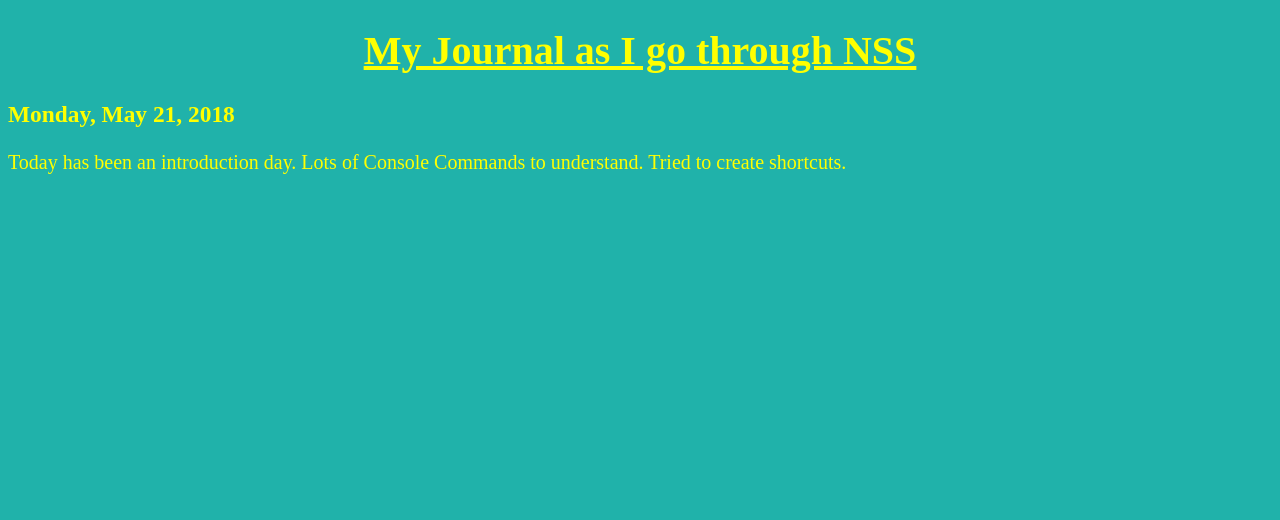
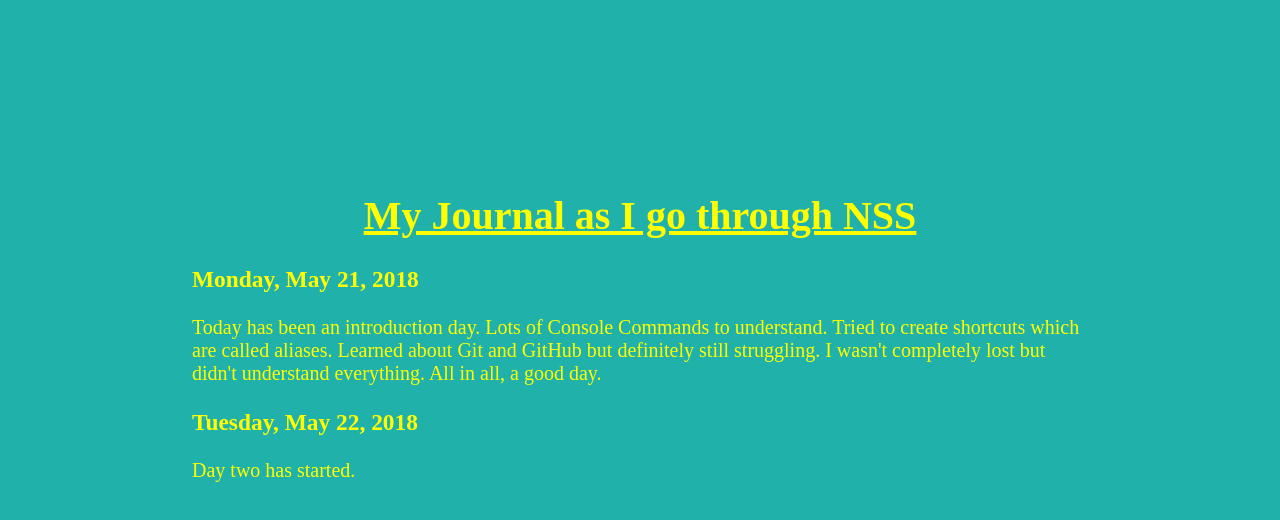
Before and after one commit to AdelaideYoder/my-journal, a plain HTML site: page index.html in a window 1280 px wide. Drawn offline with Linux system fonts and the light colour scheme; a web font is replaced by a local one.

Commit message:
Added a Title and Day 2, also updated day 1

```diff
--- a/index.html
+++ b/index.html
@@ -6,14 +6,20 @@
     <meta http-equiv="X-UA-Compatible" content="ie=edge">
     <link rel="stylesheet" href="main.css">
     <link href='https://fonts.googleapis.com/css?family=Della Respira' rel='stylesheet'>
-    <title>Document</title>
+    <title>Adelaide's Journey - NSS</title>
 </head>
 <body>
     <h1>My Journal as I go through NSS</h1>
 
     <h3>Monday, May 21, 2018</h3>
     <p>Today has been an introduction day. Lots of Console Commands to understand.
-        Tried to create shortcuts.</p>
+        Tried to create shortcuts which are called aliases. Learned about Git and GitHub
+        but definitely still struggling. I wasn't completely lost but didn't understand
+        everything. All in all, a good day. </p>
+
+    <h3>Tuesday, May 22, 2018</h3>
+    <p>Day two has started. </p>
+
     <script src="main.js"></script>
 </body>
 </html>
--- a/main.css
+++ b/main.css
@@ -2,6 +2,7 @@ body {
     background: lightseagreen;
     color: yellow;
     font-family: 'Della Respira'; font-size: 20px;
+    margin: 15%;
 }
 
 h1 {
```
